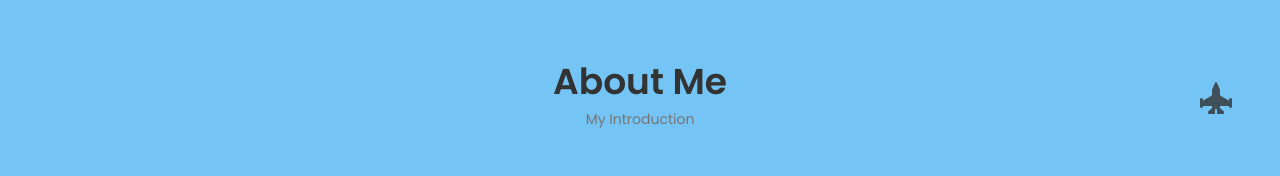
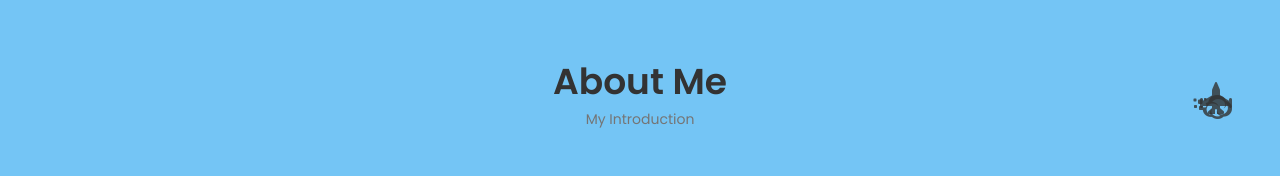
Before and after one commit to a-vasse/portfolio, a React (Create React App) app: page / in a window 1280 px wide. Shown: the part 624-800 px from the top of the page. Built offline with nearby package versions, Linux system fonts and the light colour scheme.

Commit message:
working on topgun animation

```diff
--- a/src/components/scrollup/ScrollUp.jsx
+++ b/src/components/scrollup/ScrollUp.jsx
@@ -3,9 +3,12 @@ import "./scrollup.css";
 
 const ScrollUp = () => {
   return (
-    <a href="#" className="scrollup">
-      <i className="fa-solid fa-jet-fighter-up scrollup-icon"></i>
-    </a>
+    <div>
+      <a href="#" className="scrollup">
+        <i className="fa-solid fa-jet-fighter-up scrollup-icon"></i>
+      </a>
+      <i className="scrollup fa-brands fa-cloudversify"></i>
+    </div>
   );
 };
 
--- a/src/components/scrollup/scrollup.css
+++ b/src/components/scrollup/scrollup.css
@@ -10,3 +10,16 @@
   z-index: var(--z-tooltip);
   transition: .4s;
 }
+
+.scrollup:active {
+  animation: shootoff 1s;
+
+}
+
+
+
+@keyframes shootoff {
+  100% {
+    transform: translateY(-60rem);
+  }
+}
```
